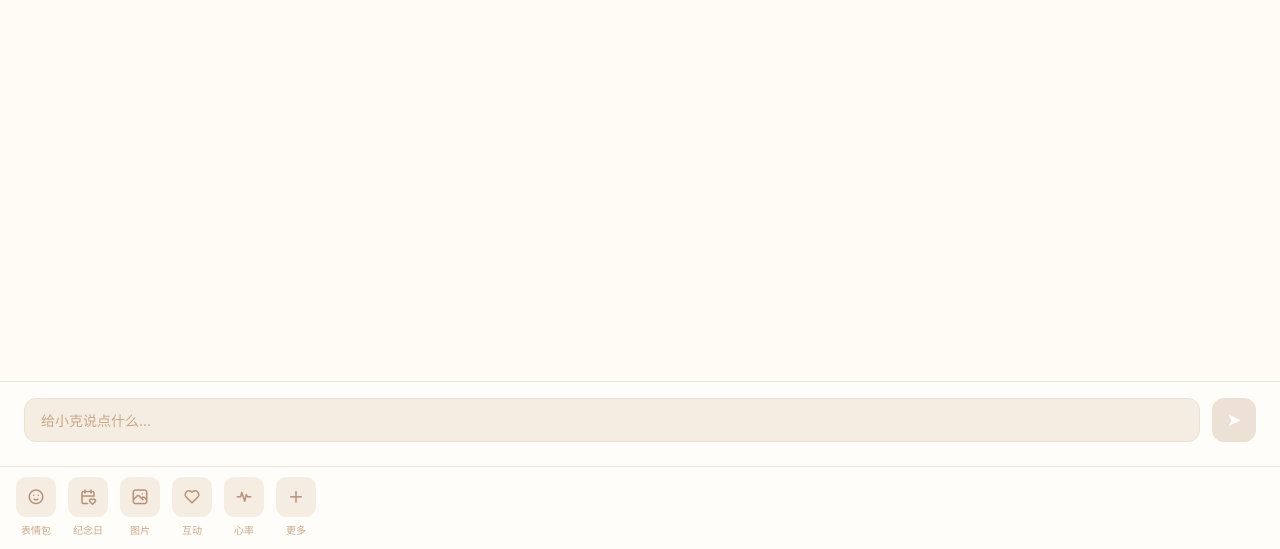
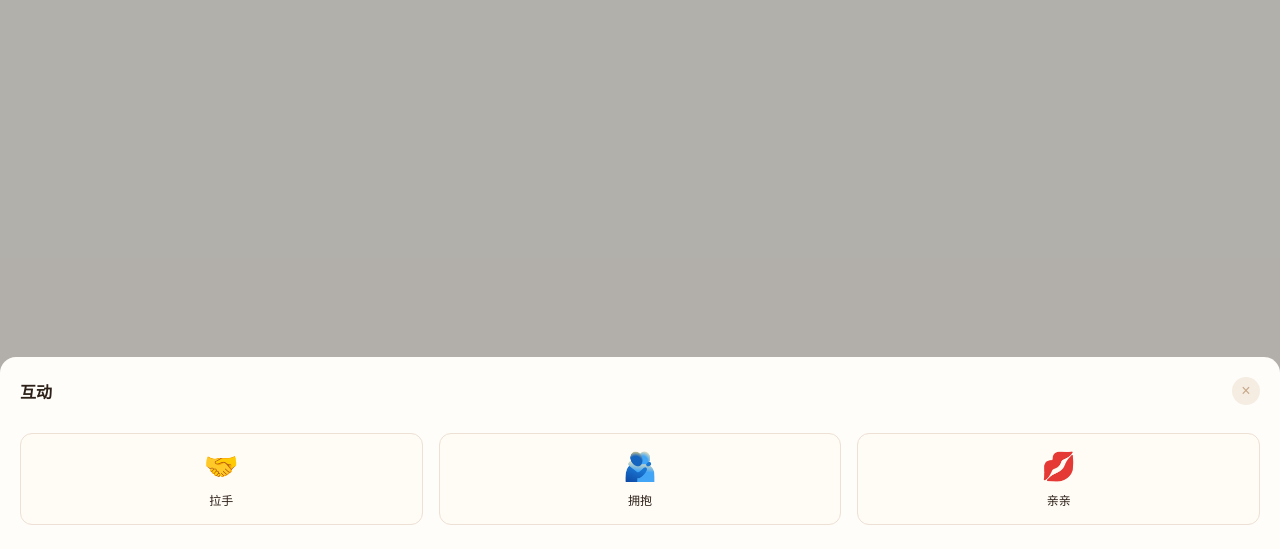
Before and after one commit to yxlq1997-droid/Daox-app, a website: page index.html in a window 1280 px wide. Both pictures are taken after a click on the button "互动". Shown: the part 251-800 px from the top of the page. Drawn offline with nearby package versions, Linux system fonts and the light colour scheme; no server answers.

Commit message:
add interaction panel

```diff
--- a/index.html
+++ b/index.html
@@ -375,6 +375,33 @@
             display: block;
         }
 
+        .interact-opt {
+            display: flex;
+            flex-direction: column;
+            align-items: center;
+            gap: 8px;
+            background: var(--bg-main);
+            border: 0.7px solid var(--border);
+            border-radius: 12px;
+            padding: 16px 20px;
+            cursor: pointer;
+            flex: 1;
+            transition: background 0.15s;
+        }
+
+        .interact-opt:active {
+            background: var(--gray-light);
+        }
+
+        .interact-emoji {
+            font-size: 28px;
+        }
+
+        .interact-label {
+            font-size: 12px;
+            color: var(--gray-dark);
+        }
+
         .empty-state {
             text-align: center;
             color: var(--gray-text);
@@ -444,9 +471,32 @@
             <button class="func-btn"><div class="func-btn-icon"><i class="ti ti-mood-smile"></i></div><span class="func-btn-label">表情包</span></button>
             <button class="func-btn" id="btnAnniversary"><div class="func-btn-icon"><i class="ti ti-calendar-heart"></i></div><span class="func-btn-label">纪念日</span></button>
             <button class="func-btn"><div class="func-btn-icon"><i class="ti ti-photo"></i></div><span class="func-btn-label">图片</span></button>
-            <button class="func-btn"><div class="func-btn-icon"><i class="ti ti-heart"></i></div><span class="func-btn-label">互动</span></button>
+            <button class="func-btn" id="btnInteract"><div class="func-btn-icon"><i class="ti ti-heart"></i></div><span class="func-btn-label">互动</span></button>
             <button class="func-btn"><div class="func-btn-icon"><i class="ti ti-activity-heartbeat"></i></div><span class="func-btn-label">心率</span></button>
             <button class="func-btn"><div class="func-btn-icon"><i class="ti ti-plus"></i></div><span class="func-btn-label">更多</span></button>
+        </div>
+    </div>
+
+    <div class="panel-overlay" id="interactOverlay">
+        <div class="anniversary-panel">
+            <div class="panel-header">
+                <div class="panel-title">互动</div>
+                <button class="panel-close" id="interactClose">×</button>
+            </div>
+            <div style="display:flex;gap:16px;justify-content:center;padding:8px 0 4px;">
+                <button class="interact-opt" data-text="[送出了一个拉手 🤝]">
+                    <div class="interact-emoji">🤝</div>
+                    <div class="interact-label">拉手</div>
+                </button>
+                <button class="interact-opt" data-text="[送出了一个拥抱 🫂]">
+                    <div class="interact-emoji">🫂</div>
+                    <div class="interact-label">拥抱</div>
+                </button>
+                <button class="interact-opt" data-text="[送出了一个亲亲 💋]">
+                    <div class="interact-emoji">💋</div>
+                    <div class="interact-label">亲亲</div>
+                </button>
+            </div>
         </div>
     </div>
 
@@ -714,6 +764,29 @@ setInterval(async function() {
   }
 }, 10000);
 
+        // ===== 互动面板 =====
+        (function() {
+            const overlay = document.getElementById('interactOverlay');
+
+            document.getElementById('btnInteract').addEventListener('click', function() {
+                overlay.classList.add('open');
+            });
+            document.getElementById('interactClose').addEventListener('click', function() {
+                overlay.classList.remove('open');
+            });
+            overlay.addEventListener('click', function(e) {
+                if (e.target === overlay) overlay.classList.remove('open');
+            });
+            overlay.querySelectorAll('.interact-opt').forEach(function(btn) {
+                btn.addEventListener('click', function() {
+                    overlay.classList.remove('open');
+                    const text = btn.dataset.text;
+                    messageInput.value = text;
+                    sendMessage();
+                });
+            });
+        })();
+
         // ===== 纪念日面板 =====
         (function() {
             const anniversaries = [
```
